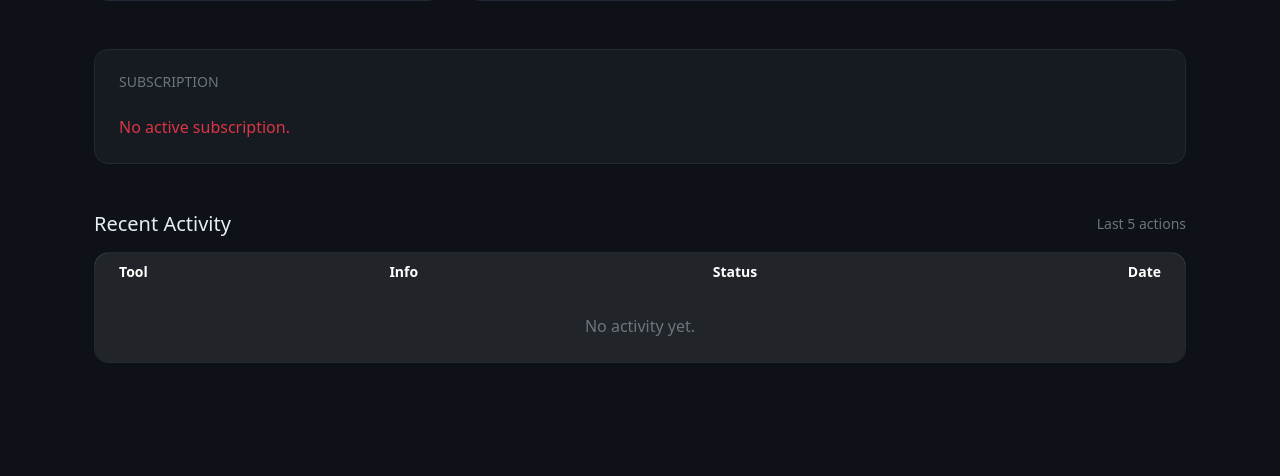
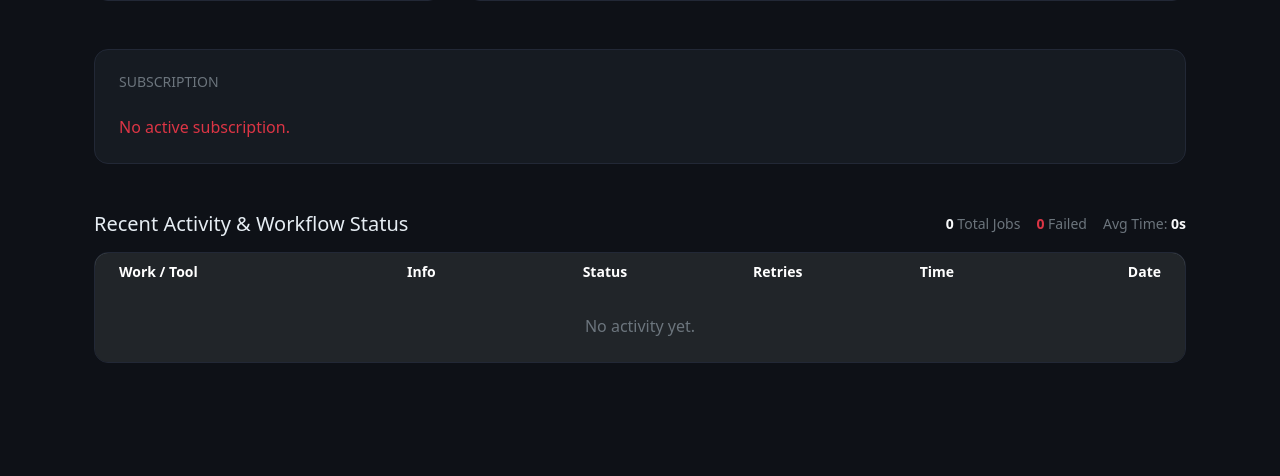
Before and after one commit to anirudhkhemriyaa/AWD, a Django app: page /profile in a window 1280 px wide. Shown: the part 529-1005 px from the top of the page. Before the commit the page ends 892 px from the top, so only its background shows below. Run offline with Django 5.2, Linux system fonts and the light colour scheme; the visitor is signed in with stand-in values (Sample User, id 1); data that the repository does not hold is empty; parts of the project's set-up code (start-up, migrations or seed data) failed here and were passed over.

Commit message:
add retry logic to job processing and fix minor issues

```diff
--- a/Data_entry/models.py
+++ b/Data_entry/models.py
@@ -67,6 +67,9 @@ class History(models.Model):
     ]
 
     STATUS_CHOICES = [
+        ('pending', 'Pending'),
+        ('processing', 'Processing'),
+        ('retrying', 'Retrying'),
         ('success', 'Success'),
         ('failed', 'Failed'),
     ]
@@ -90,8 +93,21 @@ class History(models.Model):
         choices=STATUS_CHOICES,
         default="success"
     )
+    task_id = models.CharField(max_length=255, null=True, blank=True)
+    retry_count = models.IntegerField(default=0)
+    error_logs = models.TextField(null=True, blank=True)
     started_at = models.DateTimeField(null=True, blank=True)
+    completed_at = models.DateTimeField(null=True, blank=True)
     created_at = models.DateTimeField(auto_now_add=True)
+
+    @property
+    def processing_time(self):
+        if self.started_at and self.completed_at:
+            return (self.completed_at - self.started_at).total_seconds()
+        elif self.started_at and self.status in ['processing', 'retrying']:
+            from django.utils import timezone
+            return (timezone.now() - self.started_at).total_seconds()
+        return 0
 
     def __str__(self):
         return f"{self.company} - {self.work} - {self.created_at}"
--- a/awd_main/urls.py
+++ b/awd_main/urls.py
@@ -15,6 +15,7 @@ urlpatterns = [
     path('logout' ,views.logout , name="logout"),
     path('profile' ,views.profile , name="profile"),
     path("profile/edit/", views.profile_edit, name="profile_edit"),
+    path("api/jobs/", views.jobs_api, name="jobs_api"),
 
 
 ] + static(settings.MEDIA_URL , document_root = settings.MEDIA_ROOT)
--- a/awd_main/views.py
+++ b/awd_main/views.py
@@ -4,6 +4,8 @@ from django.contrib import messages, auth
 from django.contrib.auth.forms import AuthenticationForm
 from Data_entry.models import CustomUser, DailyUsage, UserSubscription
 from django.contrib.auth.decorators import login_required
+from django.http import JsonResponse
+from django.db.models import Avg, Count, Q, F
 from datetime import date
 from django.utils import timezone
 
@@ -128,3 +130,41 @@ def profile_edit(request):
         return redirect("profile")
 
     return render(request, "edit_profile.html", {"profile": profile})
+
+@login_required
+def jobs_api(request):
+    histories = request.user.histories.all()
+
+    total = histories.count()
+    failed = histories.filter(status='failed').count()
+
+    avg_dur = histories.filter(status='success', started_at__isnull=False, completed_at__isnull=False).aggregate(
+        avg_processing_time=Avg(F('completed_at') - F('started_at'))
+    )['avg_processing_time']
+
+    avg_time_str = str(avg_dur).split('.')[0] if avg_dur else "0s"
+
+    recent_jobs = histories.order_by('-created_at')[:20]
+    results = []
+
+    for job in recent_jobs:
+        ptime = job.processing_time
+        retries = job.retry_count
+        results.append({
+            "id": job.id,
+            "work": job.work,
+            "info": job.data or "—",
+            "status": job.status,
+            "retries": retries,
+            "time": f"{round(ptime, 1)}s" if ptime else "-",
+            "date": job.created_at.strftime("%b %d, %Y • %H:%M")
+        })
+
+    return JsonResponse({
+        "metrics": {
+            "total": total,
+            "failed": failed,
+            "avg_time": avg_time_str
+        },
+        "jobs": results
+    })
--- a/templates/profile.html
+++ b/templates/profile.html
@@ -158,56 +158,83 @@
 
   <!-- ACTIVITY -->
   <div class="d-flex justify-content-between align-items-center mb-3">
-    <h5 class="mb-0">Recent Activity</h5>
-    <span class="text-secondary small">Last 5 actions</span>
+    <h5 class="mb-0">Recent Activity & Workflow Status</h5>
+    <div class="d-flex text-secondary small gap-3">
+      <span><strong id="metric-total" class="text-light">0</strong> Total Jobs</span>
+      <span><strong id="metric-failed" class="text-danger">0</strong> Failed</span>
+      <span>Avg Time: <strong id="metric-time" class="text-light">0s</strong></span>
+    </div>
   </div>
 
-  <div class="card p-0 overflow-hidden">
+  <div class="card p-0 overflow-hidden mb-5">
     <div class="table-responsive">
       <table
         class="table table-dark table-borderless table-hover align-middle mb-0"
       >
         <thead class="bg-secondary text-dark small">
           <tr>
-            <th class="ps-4">Tool</th>
+            <th class="ps-4">Work / Tool</th>
             <th>Info</th>
             <th class="text-center">Status</th>
+            <th class="text-center">Retries</th>
+            <th class="text-center">Time</th>
             <th class="text-end pe-4">Date</th>
           </tr>
         </thead>
-        <tbody>
-          {% for h in histories|slice:":5" %}
-          <tr class="border-bottom border-secondary">
-            <td class="ps-4 fw-semibold">{{ h.work }}</td>
-
-            <td class="text-secondary">{{ h.data|default:"—" }}</td>
-
-            <td class="text-center">
-              {% if h.status == "success" %}
-              <span class="badge rounded-pill bg-success px-3">Success</span>
-              {% elif h.status == "failed" %}
-              <span class="badge rounded-pill bg-danger px-3">Failed</span>
-              {% else %}
-              <span class="badge rounded-pill bg-warning text-dark px-3"
-                >Processing</span
-              >
-              {% endif %}
-            </td>
-
-            <td class="text-end pe-4 text-secondary">
-              {{ h.created_at|date:"M d, Y • H:i" }}
-            </td>
+        <tbody id="jobs-tbody">
+          <!-- Dynamically populated via JS -->
+          <tr>
+            <td colspan="6" class="text-center text-secondary py-4">Loading job states...</td>
           </tr>
-          {% empty %}
-          <tr>
-            <td colspan="4" class="text-center text-secondary py-4">
-              No activity yet.
-            </td>
-          </tr>
-          {% endfor %}
         </tbody>
       </table>
     </div>
   </div>
 </div>
+
+<script>
+  function fetchJobs() {
+    fetch("{% url 'jobs_api' %}")
+      .then(r => r.json())
+      .then(data => {
+        // Update metrics
+        document.getElementById("metric-total").innerText = data.metrics.total;
+        document.getElementById("metric-failed").innerText = data.metrics.failed;
+        document.getElementById("metric-time").innerText = data.metrics.avg_time;
+
+        const tbody = document.getElementById("jobs-tbody");
+        if (data.jobs.length === 0) {
+            tbody.innerHTML = '<tr><td colspan="6" class="text-center text-secondary py-4">No activity yet.</td></tr>';
+            return;
+        }
+
+        let html = "";
+        data.jobs.forEach(job => {
+          let badgeClass = "bg-warning text-dark"; // processing/retrying/pending
+          let statusText = job.status.charAt(0).toUpperCase() + job.status.slice(1);
+          if (job.status === "success") badgeClass = "bg-success";
+          else if (job.status === "failed") badgeClass = "bg-danger";
+
+          html += `
+            <tr class="border-bottom border-secondary">
+              <td class="ps-4 fw-semibold">${job.work}</td>
+              <td class="text-secondary">${job.info}</td>
+              <td class="text-center">
+                <span class="badge rounded-pill ${badgeClass} px-3">${statusText}</span>
+              </td>
+              <td class="text-center text-secondary">${job.retries}</td>
+              <td class="text-center text-secondary">${job.time}</td>
+              <td class="text-end pe-4 text-secondary">${job.date}</td>
+            </tr>
+          `;
+        });
+        tbody.innerHTML = html;
+      })
+      .catch(e => console.error("Error fetching jobs:", e));
+  }
+
+  // Initial fetch and poll every 3 seconds
+  fetchJobs();
+  setInterval(fetchJobs, 3000);
+</script>
 {% endblock %}
```
Also changed, not shown: Data_entry/tasks.py (+34 -8 lines), Email/tasks.py (+18 -5 lines), Data_entry/migrations/0003_history_completed_at_history_error_logs_and_more.py (added).
